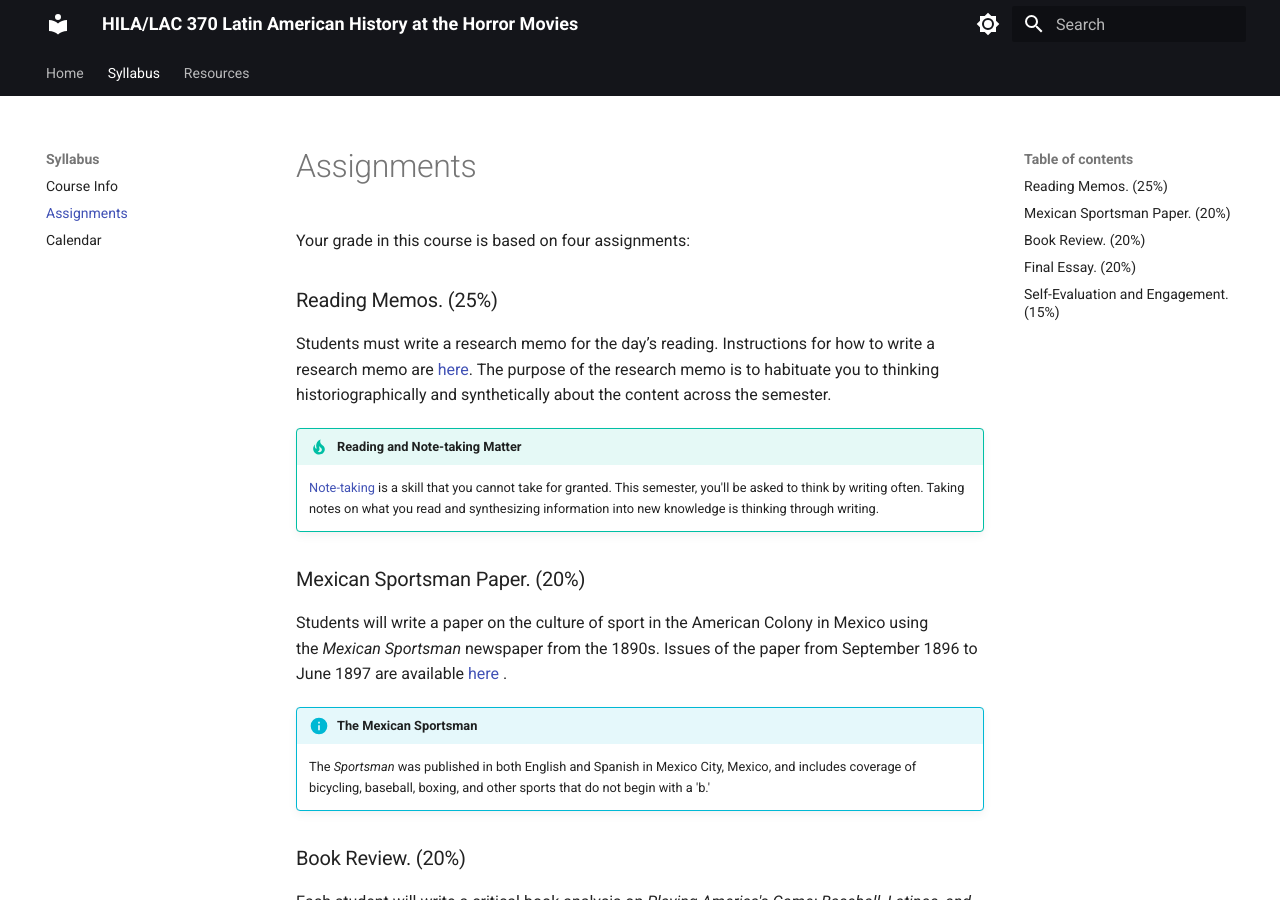
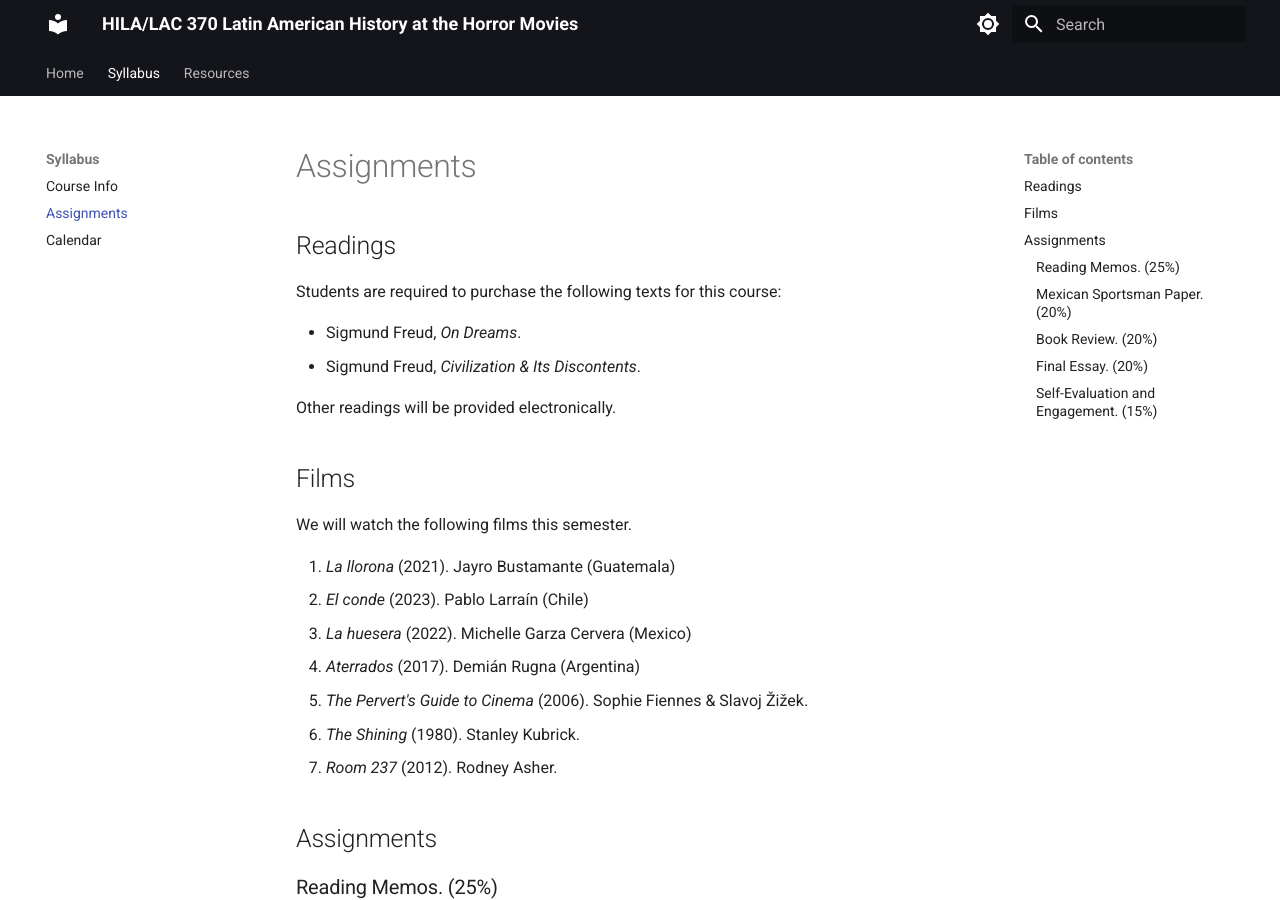
Before and after one commit to chadblack/2024Film, an MkDocs documentation site: the page built from docs/assignments.md, in a window 1280 px wide and 900 px high. Built offline with MkDocs 1.6.1 and Material for MkDocs 9.7.7, drawn with Linux system fonts in a browser that asks for light colours.

Commit message:
first lists of films

```diff
--- a/docs/assignments.md
+++ b/docs/assignments.md
@@ -2,7 +2,28 @@
 title: Assignments
 ---
 
-Your grade in this course is based on four assignments:
+## Readings
+
+Students are required to purchase the following texts for this course:
+
+- Sigmund Freud, *On Dreams*.
+- Sigmund Freud, *Civilization & Its Discontents*.
+
+Other readings will be provided electronically.
+
+## Films
+
+We will watch the following films this semester.
+
+1. *La llorona* (2021). Jayro Bustamante (Guatemala)
+2. *El conde* (2023). Pablo Larraín (Chile)
+3. *La huesera* (2022). Michelle Garza Cervera (Mexico)
+4. *Aterrados* (2017). Demián Rugna (Argentina)
+5. *The Pervert's Guide to Cinema* (2006). Sophie Fiennes & Slavoj Žižek.
+6. *The Shining* (1980). Stanley Kubrick.
+7. *Room 237* (2012). Rodney Asher.
+
+## Assignments
 
 ### Reading Memos. (25%)
 
```
Also changed, not shown: docs/resources/Latin American horror films.md (added, +53 -0 lines), docs/syllabus.md (+0 -10 lines).
